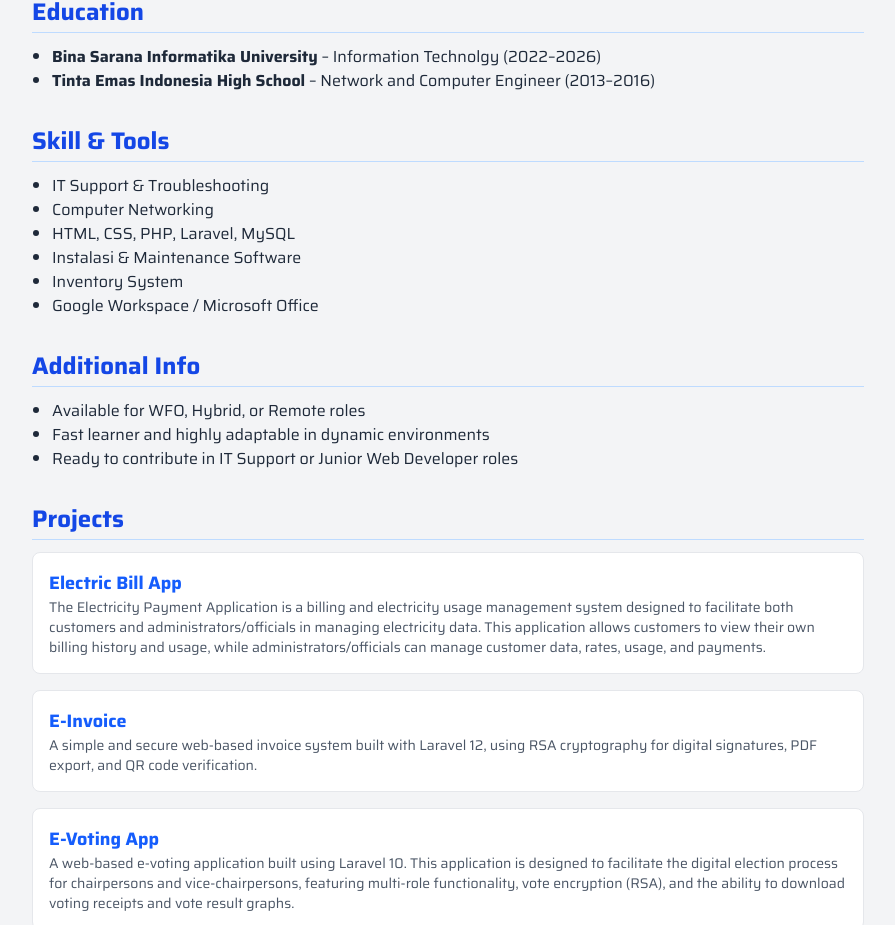
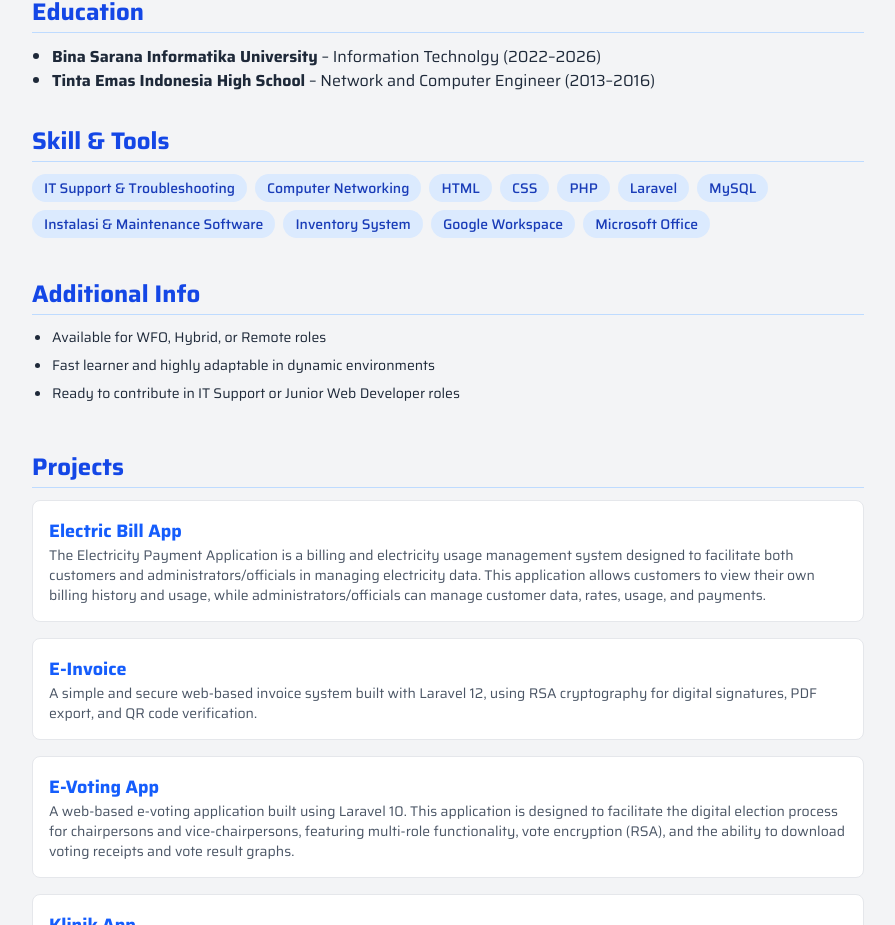
Before and after one commit to nvnrchmn/nova-resume, a React (Vite) app: page / in a window 1280 px wide. Shown: the part 1498-2423 px from the top of the page, without its empty margins (192-1087 px from the left). Built offline with nearby package versions, Linux system fonts and the light colour scheme.

Commit message:
Update tampilan Skills

```diff
--- a/src/components/Skills.jsx
+++ b/src/components/Skills.jsx
@@ -2,31 +2,43 @@ export default function Skills() {
   const skills = [
     "IT Support & Troubleshooting",
     "Computer Networking",
-    "HTML, CSS, PHP, Laravel, MySQL",
+    "HTML",
+    "CSS",
+    "PHP",
+    "Laravel",
+    "MySQL",
     "Instalasi & Maintenance Software",
     "Inventory System",
-    "Google Workspace / Microsoft Office"
-  ]
+    "Google Workspace",
+    "Microsoft Office"
+  ];
 
-  const AdditionalInfo =[
+  const additionalInfo = [
     "Available for WFO, Hybrid, or Remote roles",
     "Fast learner and highly adaptable in dynamic environments",
     "Ready to contribute in IT Support or Junior Web Developer roles"
-  ]
+  ];
+
   return (
-    <section className="mb-8">
-      <h2 className="text-xl font-semibold mb-2">Skill & Tools</h2>
-      <ul className="list-disc pl-5">
+    <section className="mb-12">
+      <h2 className="text-xl font-semibold mb-3">Skill & Tools</h2>
+      <div className="flex flex-wrap gap-2">
         {skills.map((skill, i) => (
-          <li key={i}>{skill}</li>
+          <span
+            key={i}
+            className="bg-blue-100 text-blue-800 px-3 py-1 rounded-full text-sm font-medium"
+          >
+            {skill}
+          </span>
         ))}
-      </ul>
-      <h2 className="text-xl font-semibold mb-2 mt-8">Additional Info</h2>
-      <ul className="list-disc pl-5">
-        {AdditionalInfo.map((AdditionalInfo, a) => (
-          <li key={a}>{AdditionalInfo}</li>
+      </div>
+
+      <h2 className="text-xl font-semibold mb-3 mt-10">Additional Info</h2>
+      <ul className="list-disc pl-5 space-y-2 text-sm">
+        {additionalInfo.map((info, i) => (
+          <li key={i}>{info}</li>
         ))}
       </ul>
     </section>
-  )
+  );
 }
```
